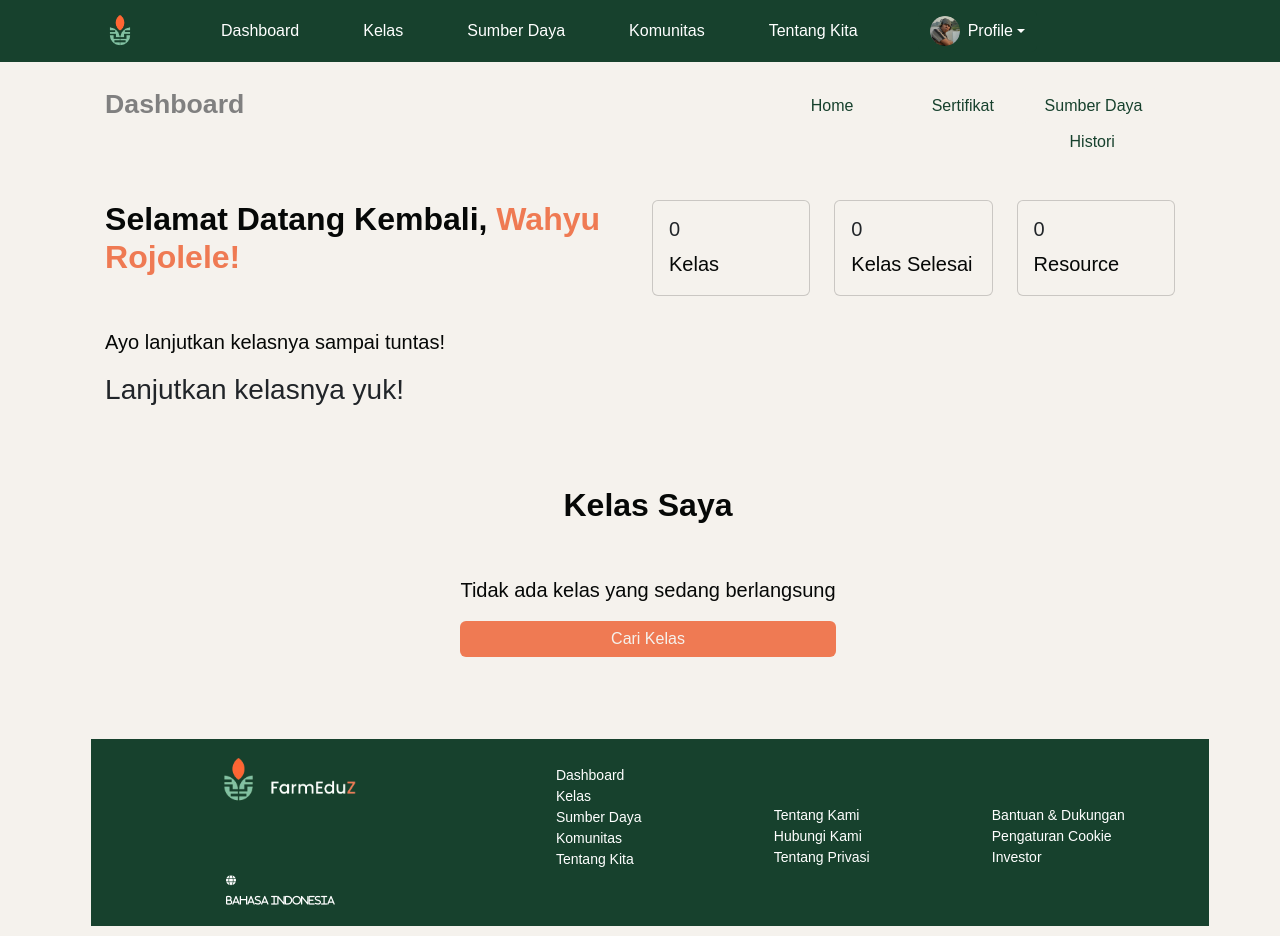
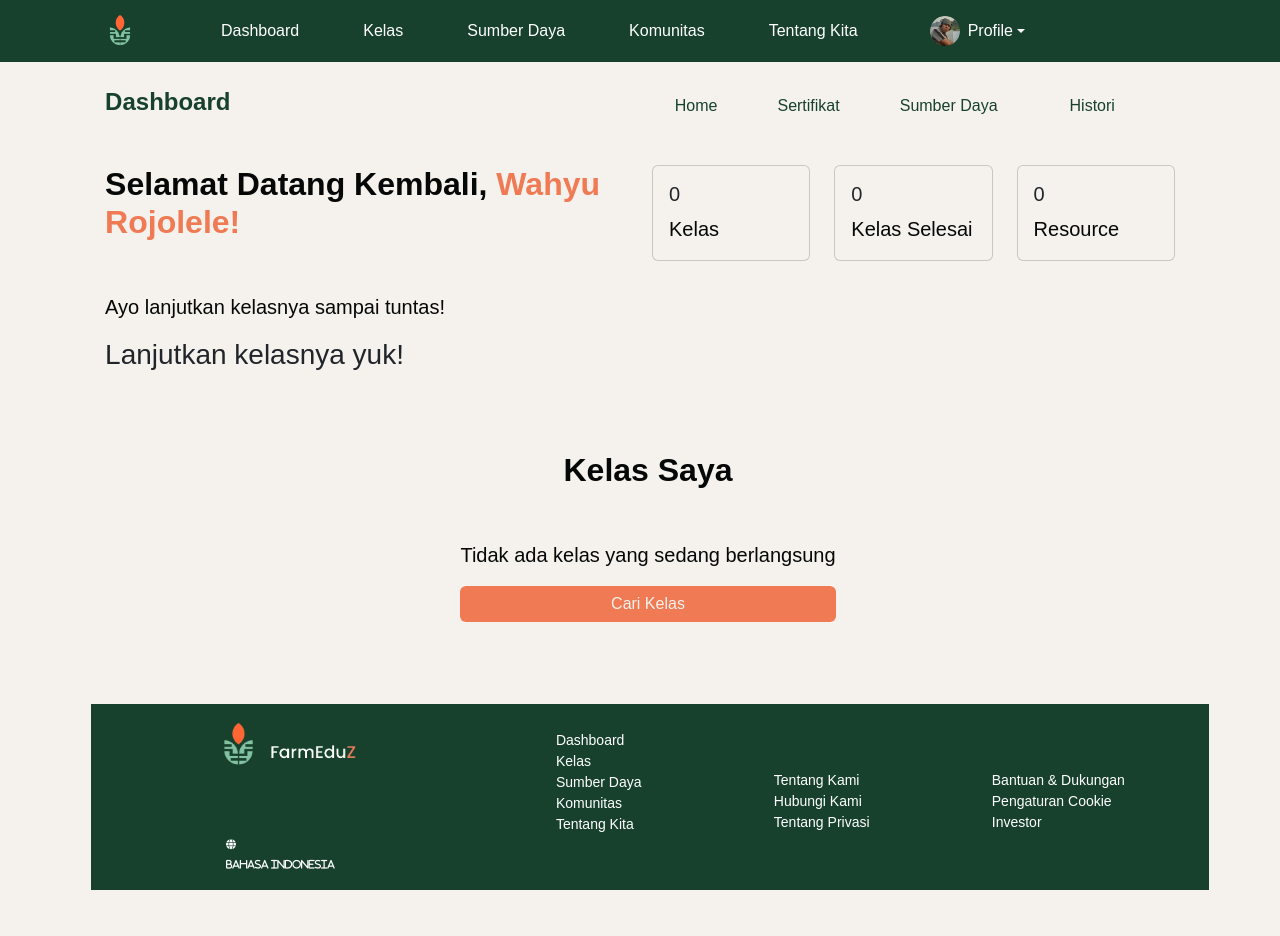
Before and after one commit to aihfdzah/GreeNext, a React (Vite) app: page /home in a window 1280 px wide. After the commit the page ends 900 px from the top, so only its background shows below. Built offline with nearby package versions, Linux system fonts and the light colour scheme; some icons are missing.

Commit message:
tambahan

```diff
--- a/src/Styles/Dashboard.css
+++ b/src/Styles/Dashboard.css
@@ -2,7 +2,6 @@
 	background-color: #f5f2ed;
 	color: #17412d;
 	border: none;
-	transition: all 0.3s ease;
 }
 
 .button-custom:hover {
--- a/src/components/Dashboard.jsx
+++ b/src/components/Dashboard.jsx
@@ -16,32 +16,32 @@ function Dashboard() {
 		<Container fluid className="100vh p-lg-4 p-md-0 mt-5">
 			<Row className="py-3">
 				<Col>
-					<h1 style={{ fontSize: "20pt", color: "grey" }}>Dashboard</h1>
+					<h1 style={{ color: "#17412d" }}>Dashboard</h1>
 				</Col>
-				<Col className="text-end ">
+				<Col className="text-end me-auto">
 					<Button
-						className={`ml-1 w-25 button-custom ${
+						className={`me-5 w-15 button-custom ${
 							activeButton === "home" ? "active" : ""
 						}`}
 						onClick={() => handleButtonClick("home", "/home")}>
 						Home
 					</Button>
 					<Button
-						className={`ml-3 w-25 button-custom ${
+						className={` p-0 me-5 w-15 button-custom ${
 							activeButton === "sertifikat" ? "active" : ""
 						}`}
 						onClick={() => handleButtonClick("sertifikat", "/sertifikat")}>
 						Sertifikat
 					</Button>
 					<Button
-						className={`ml-4 me-3 w-25 button-custom ${
+						className={`me-5  w-15 button-custom ${
 							activeButton === "sumber" ? "active" : ""
 						}`}
 						onClick={() => handleButtonClick("sumber", "/sumber")}>
 						Sumber Daya
 					</Button>
 					<Button
-						className={`me-5 button-custom ${
+						className={`me-5 w-15 button-custom ${
 							activeButton === "histori" ? "active" : ""
 						}`}
 						onClick={() => handleButtonClick("histori", "/histori")}>
```
